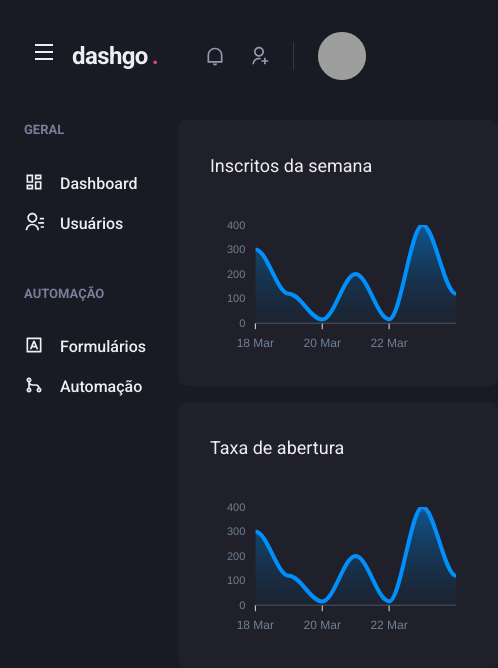
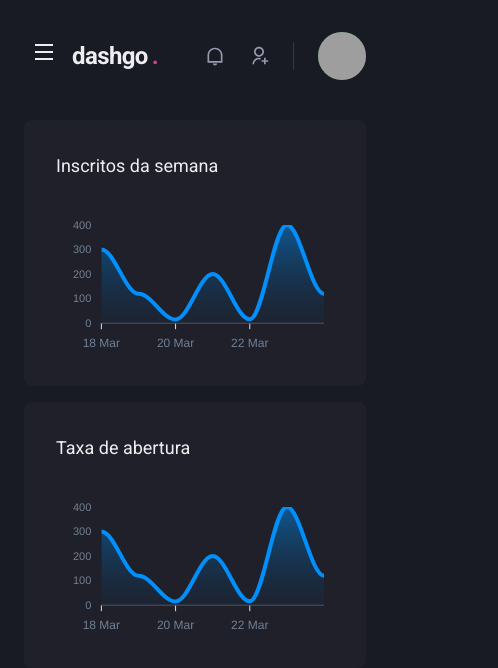
Before and after one commit to GH-Marc/Ignite-dashgo, a Next.js app: page /dashboard in a window 390 px wide. Shown: the top 668 px of the page, 498 px wide, since content can reach past the window. Built offline with nearby package versions, Linux system fonts and the light colour scheme; grey boxes are pictures that could not be loaded.

Commit message:
:iphone: feat: Sidebar responsive

```diff
--- a/src/components/Sidebar/index.tsx
+++ b/src/components/Sidebar/index.tsx
@@ -1,23 +1,35 @@
-import { Box, Stack } from "@chakra-ui/react";
-import { RiContactsLine, RiDashboardLine, RiGitMergeLine, RiInputMethodLine } from "react-icons/ri";
-
-import { NavLink } from "./NavLink";
-import { NavSection } from "./NavSection";
+import { Box, Drawer, useBreakpointValue, DrawerOverlay, DrawerContent, DrawerCloseButton, DrawerHeader, DrawerBody } from "@chakra-ui/react";
+import { useSidebarDrawer } from "../../contexts/SidebarDrawerContext";
+import { SidebarNav } from "./SidebarNav";
 
 export function Sidebar() {
+  const { isOpen, onClose } = useSidebarDrawer()
+
+  const isDrawerSidebar = useBreakpointValue({
+    base: true,
+    lg: false,
+  })
+
+  if (isDrawerSidebar) {
+    return (
+      <Drawer isOpen={isOpen} placement="left" onClose={onClose}>
+        <DrawerOverlay>
+          <DrawerContent bg="gray.800" p="4">
+            <DrawerCloseButton mt="6" />
+            <DrawerHeader>Navegação</DrawerHeader>
+
+            <DrawerBody>
+              <SidebarNav />
+            </DrawerBody>
+          </DrawerContent>
+        </DrawerOverlay>
+      </Drawer>
+    )
+  }
+
   return (
     <Box as="aside" w="64" mr="8">
-      <Stack spacing="12" align="flex-start">
-        <NavSection title="GERAL">
-          <NavLink icon={RiDashboardLine}>Dashboard</NavLink>
-          <NavLink icon={RiContactsLine}>Usuários</NavLink>
-        </NavSection>
-
-        <NavSection title="AUTOMAÇÃO">
-          <NavLink icon={RiInputMethodLine}>Formulários</NavLink>
-          <NavLink icon={RiGitMergeLine}>Automação</NavLink>
-        </NavSection>
-      </Stack>
+      <SidebarNav />
     </Box>
   )
 }
```
